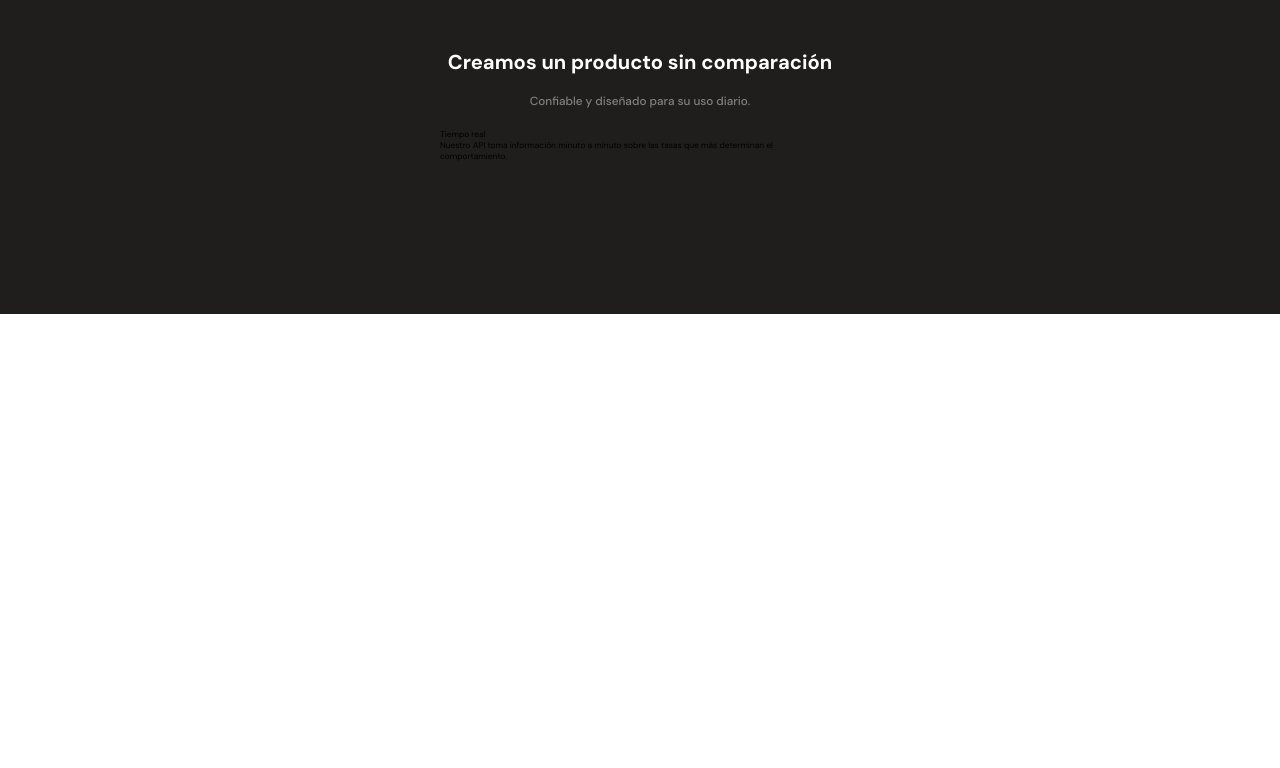
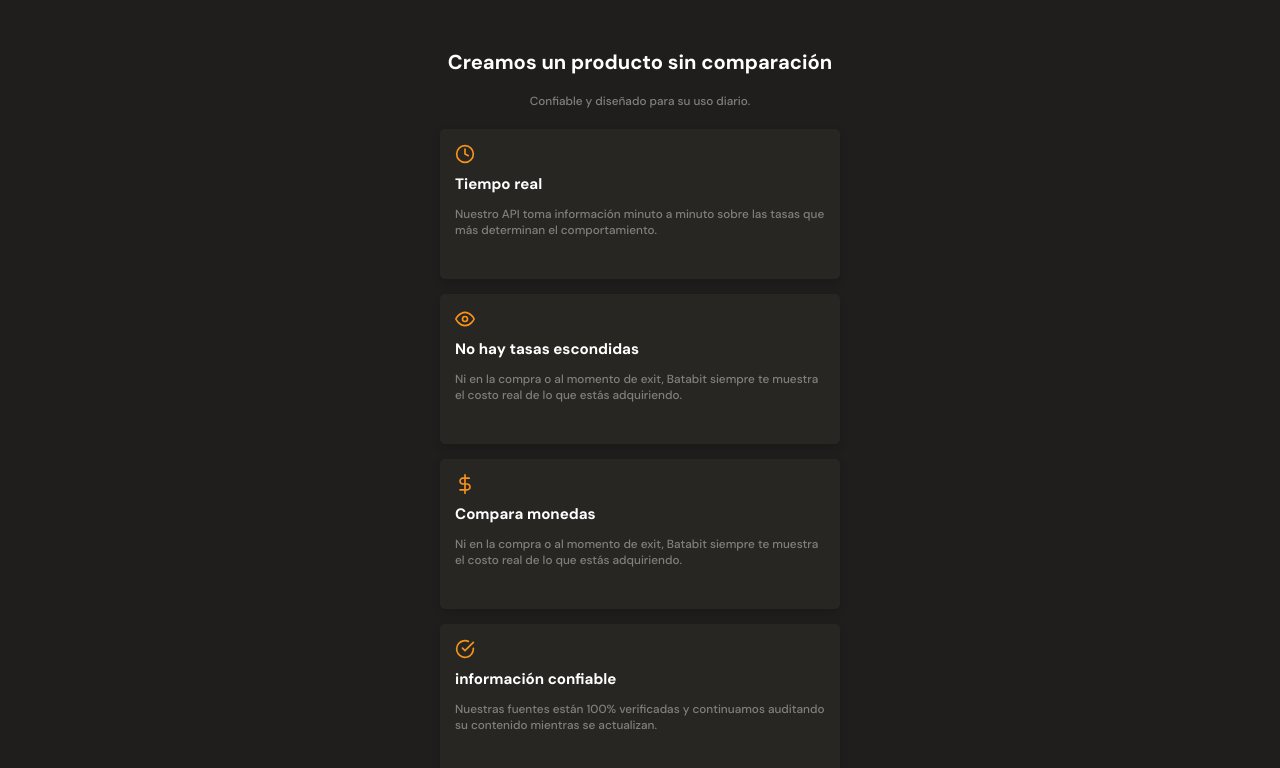
Before and after one commit to caher15/curso-MobileFirst, a plain HTML site: page index.html in a window 1280 px wide. Shown: the part 1527-2295 px from the top of the page. Before the commit the page ends 1841 px from the top, so only its background shows below. Drawn offline with Linux system fonts and the light colour scheme.

Commit message:
Seccion comodin

```diff
--- a/index.html
+++ b/index.html
@@ -88,9 +88,24 @@
             </div>
             <section class="product-cards--container">
                 <article class="product-detail--card">
-                    <span class="clock"></span>
+                    <span class="icon-card clock"></span>
                     <p class="product--card-title"> Tiempo real</p>
                     <p class="product-card-body">Nuestro API toma información minuto a minuto sobre las tasas que más determinan el comportamiento.</p>
+                </article>
+                <article class="product-detail--card">
+                    <span class="icon-card eye"></span>
+                    <p class="product--card-title"> No hay tasas escondidas</p>
+                    <p class="product-card-body">Ni en la compra o al momento de exit, Batabit siempre te muestra el costo real de lo que estás adquiriendo.</p>
+                </article>
+                <article class="product-detail--card">
+                    <span class="icon-card money"></span>
+                    <p class="product--card-title"> Compara monedas</p>
+                    <p class="product-card-body">Ni en la compra o al momento de exit, Batabit siempre te muestra el costo real de lo que estás adquiriendo.</p>
+                </article>
+                <article class="product-detail--card">
+                    <span class="icon-card arrow"></span>
+                    <p class="product--card-title"> información confiable</p>
+                    <p class="product-card-body">Nuestras fuentes están 100% verificadas y continuamos auditando su contenido mientras se actualizan.</p>
                 </article>
             </section>
         </section>
--- a/style.css
+++ b/style.css
@@ -276,9 +276,47 @@ main{
     color: #808080;
 }
 .product-detail--card{
-    width: 100%;
+    width: 90%;
     min-width: 288px;
     max-width: 400px;
     height: 150px;
     margin: 15px auto;
+    padding: 15px;
+    background-color: var(--black);
+    border-radius: 5px;
+    box-shadow: 0 4px 8px rgba(0, 0, 0, 0.16);
 }
+.product-detail--card .icon-card{
+    display: inline-block;
+    width: 20px;
+    height: 20px;
+    margin-bottom: 10px;
+    background-size: cover;
+    background-position: center;
+    background-repeat: no-repeat;
+}
+.product-detail--card .clock{
+   background-image: url(./assets/icons/clock.svg);
+}
+.product-detail--card .eye{
+    background-image: url("./assets/icons/eye.svg");
+}
+.product-detail--card .money{
+    background-image: url("./assets/icons/dollar-sign.svg");
+}
+.product-detail--card .arrow{
+    background-image: url("./assets/icons/check-circle.svg");
+}
+.product--card-title{
+    margin-bottom: 15px;
+    font-size: 1.8rem;
+    font-weight: bold;
+    line-height: 1.8rem;
+    color: var(--just-white);
+}
+.product-card-body{
+    font-size: 1.4rem;
+    font-weight: 500;
+    line-height: 1.8rem;
+    color: #808080;
+}
```
